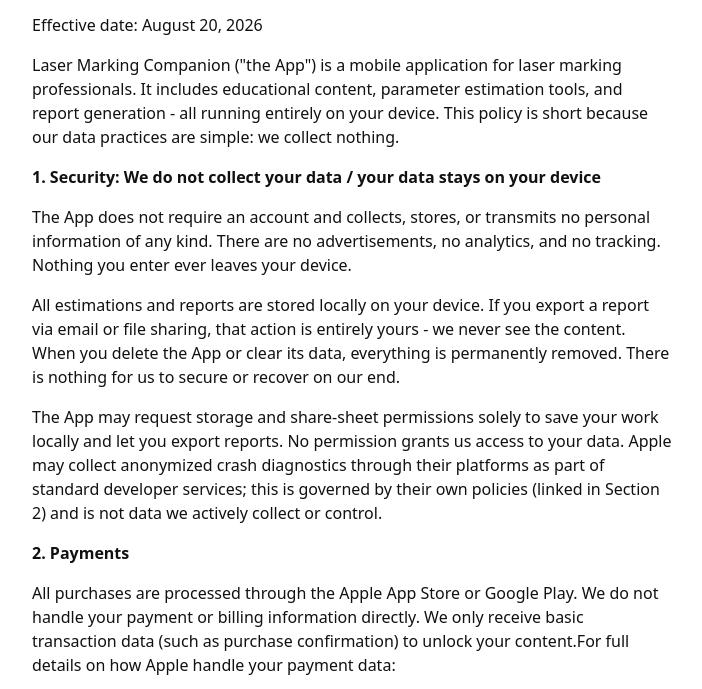
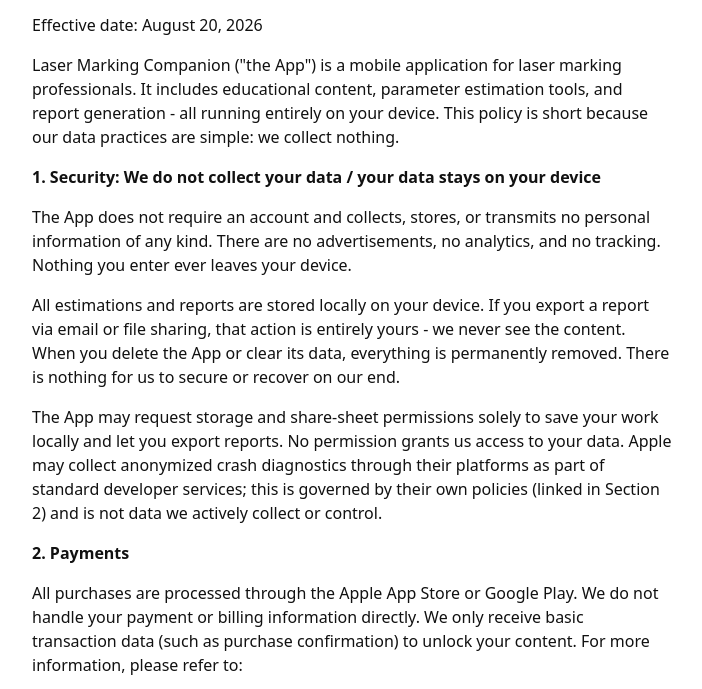
Before and after one commit to ksagoyanie-web/apps, a plain HTML site: page lasermarkingcompanion/privacy/index.html in a window 1280 px wide. Shown: the part 111-800 px from the top of the page, without its empty margins (288-990 px from the left). Drawn offline with Linux system fonts and the light colour scheme.

Commit message:
Update index.html

```diff
--- a/lasermarkingcompanion/privacy/index.html
+++ b/lasermarkingcompanion/privacy/index.html
@@ -29,7 +29,7 @@
 <p>The App may request storage and share-sheet permissions solely to save your work locally and let you export reports. No permission grants us access to your data. Apple may collect anonymized crash diagnostics through their platforms as part of standard developer services; this is governed by their own policies (linked in Section 2) and is not data we actively collect or control.</p>
 
 <p><strong>2. Payments</strong></p>
-<p>All purchases are processed through the Apple App Store or Google Play. We do not handle your payment or billing information directly. We only receive basic transaction data (such as purchase confirmation) to unlock your content.For full details on how Apple handle your payment data:</p>
+<p>All purchases are processed through the Apple App Store or Google Play. We do not handle your payment or billing information directly. We only receive basic transaction data (such as purchase confirmation) to unlock your content. For more information, please refer to:</p>
 
   <p>Apple Privacy Policy: <a href="https://www.apple.com/legal/privacy/">https://www.apple.com/legal/privacy/</a></p>
   <p>Google Privacy Policy: <a href=https://policies.google.com/privacy">https://policies.google.com/privacy/</a></p>
```
